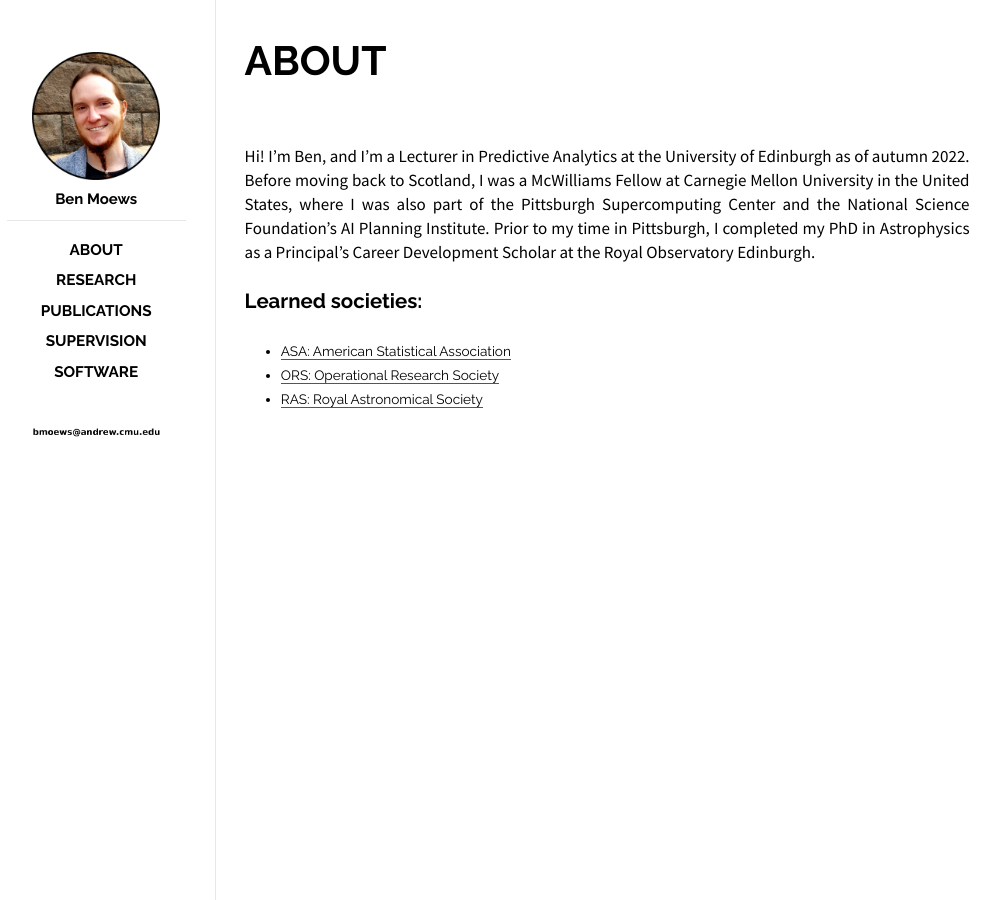
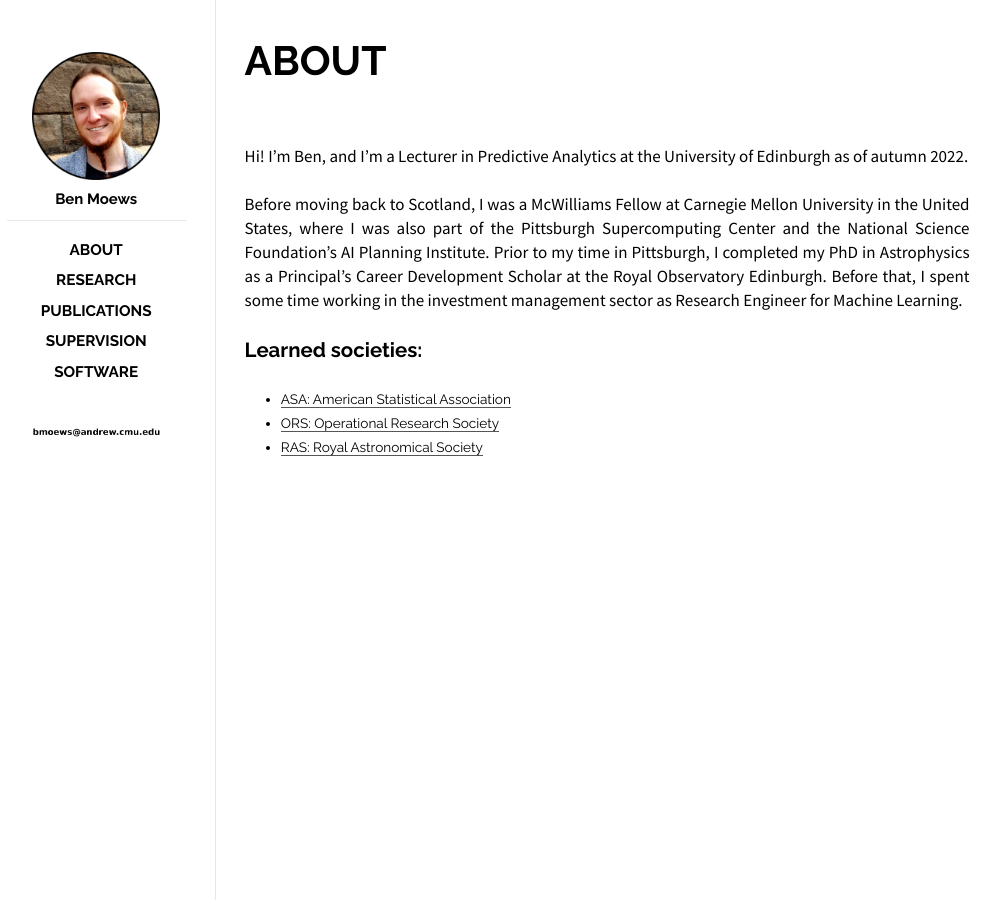
Before and after one commit to moews/moews.github.io, a Jekyll site: the page built from _posts/2017-03-27-about.md, in a window 1280 px wide. Shown: the whole page, without its empty margins (143-1143 px from the left). Built offline with Jekyll 4.4.1, drawn with Linux system fonts in a browser that asks for light colours; some of the changed lines change nothing that is shown.

Commit message:
Update 2017-03-27-about.md

```diff
--- a/_posts/2017-03-27-about.md
+++ b/_posts/2017-03-27-about.md
@@ -11,11 +11,11 @@
 
 
 
-Hi! I'm Ben, and I'm a Lecturer in Predictive Analytics at the University of Edinburgh as of autumn 2022. Before moving back to Scotland, I was a McWilliams Fellow at Carnegie Mellon University in the United States, where I was also part of the Pittsburgh Supercomputing Center and the National Science Foundation's AI Planning Institute. Prior to my time in Pittsburgh, I completed my PhD in Astrophysics as a Principal's Career Development Scholar at the Royal Observatory Edinburgh.
+<!--Hi! I'm Ben, and I'm a Lecturer in Predictive Analytics at the University of Edinburgh as of autumn 2022. Before moving back to Scotland, I was a McWilliams Fellow at Carnegie Mellon University in the United States, where I was also part of the Pittsburgh Supercomputing Center and the National Science Foundation's AI Planning Institute. Prior to my time in Pittsburgh, I completed my PhD in Astrophysics as a Principal's Career Development Scholar at the Royal Observatory Edinburgh.-->
 
-<!--Hi! I'm Ben, and I'm a Lecturer in Predictive Analytics at the University of Edinburgh as of autumn 2022.
+Hi! I'm Ben, and I'm a Lecturer in Predictive Analytics at the University of Edinburgh as of autumn 2022.
 
-Before moving back to Scotland, I was a McWilliams Fellow at Carnegie Mellon University in the United States, where I was also part of the Pittsburgh Supercomputing Center and the National Science Foundation's AI Planning Institute. Prior to my time in Pittsburgh, I completed my PhD in Astrophysics as a Principal's Career Development Scholar at the Royal Observatory Edinburgh. Before that, I have spent some time working in the investment management sector as  Research Engineer for Machine Learning.-->
+Before moving back to Scotland, I was a McWilliams Fellow at Carnegie Mellon University in the United States, where I was also part of the Pittsburgh Supercomputing Center and the National Science Foundation's AI Planning Institute. Prior to my time in Pittsburgh, I completed my PhD in Astrophysics as a Principal's Career Development Scholar at the Royal Observatory Edinburgh. Before that, I spent some time working in the investment management sector as  Research Engineer for Machine Learning.
 
 <!--Hi! I'm Ben, and I'm a Lecturer in Predictive Analytics at the University of Edinburgh. Before moving back to Scotland, I was a McWilliams Fellow at Carnegie Mellon University in the United States, where I was also part of the Pittsburgh Supercomputing Center and the NSF AI Planning Institute.
 
```
